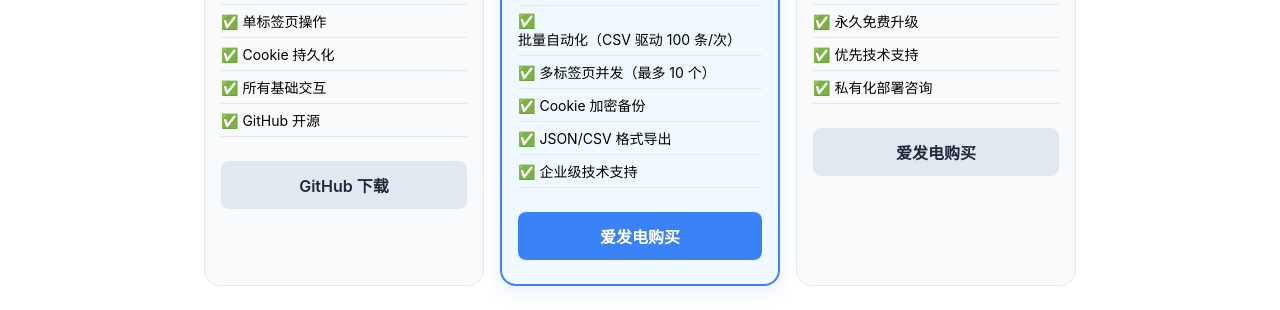
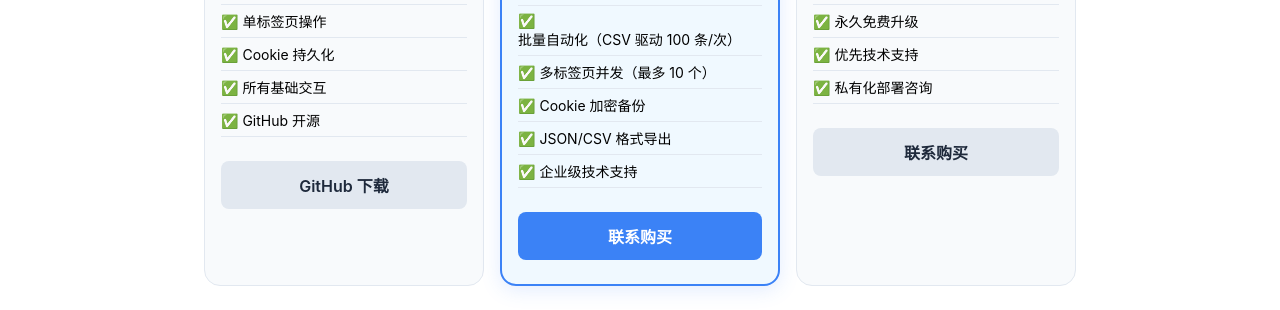
Before and after one commit to yubao2000/mcp-browser-server, a Next.js app in the folder landing/: page / in a window 1280 px wide. Shown: the part 1340-1650 px from the top of the page. Built offline with nearby package versions, Linux system fonts and the light colour scheme.

Commit message:
fix: 改为联系购买（国内支付平台不可用）

```diff
--- a/landing/app/page.tsx
+++ b/landing/app/page.tsx
@@ -44,8 +44,8 @@ const PLANS = [
       "JSON/CSV 格式导出",
       "企业级技术支持",
     ],
-    cta: "爱发电购买",
-    href: "https://afdian.com/a/yubao2000", // ⚠️ 替换成你的爱发电主页链接
+    cta: "联系购买",
+    href: "https://wqt8sbwy.jsjform.com/f/wCRtYl",
     highlight: true,
   },
   {
@@ -58,8 +58,8 @@ const PLANS = [
       "优先技术支持",
       "私有化部署咨询",
     ],
-    cta: "爱发电购买",
-    href: "https://afdian.com/a/yubao2000", // ⚠️ 替换成你的爱发电主页链接
+    cta: "联系购买",
+    href: "https://wqt8sbwy.jsjform.com/f/wCRtYl",
     highlight: false,
   },
 ];
```
